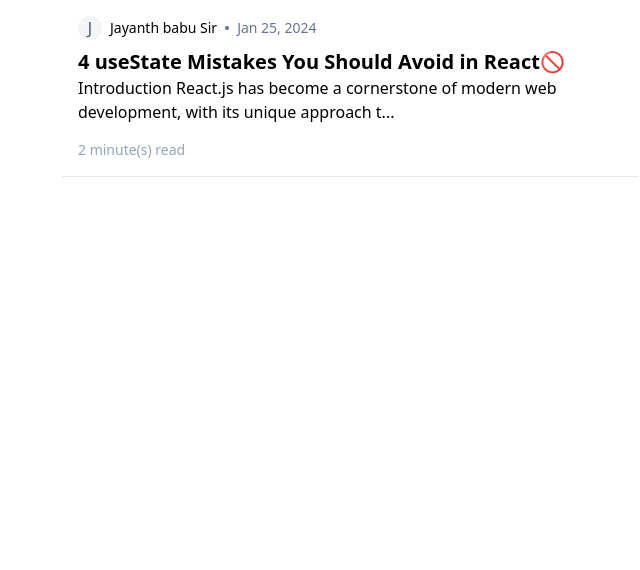
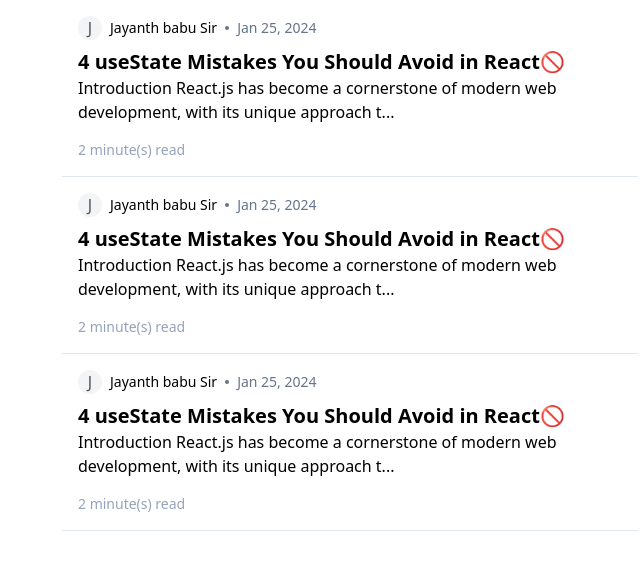
Before and after one commit to vinaybadgujar102/blogging-app, a React (Vite) app in the folder frontend/: page /blogs in a window 1280 px wide. Shown: the top 570 px of the page, without its empty margins (290-930 px from the left). Built offline with nearby package versions, Linux system fonts and the light colour scheme.

Commit message:
add more blogs

```diff
--- a/frontend/src/pages/Blogs.tsx
+++ b/frontend/src/pages/Blogs.tsx
@@ -11,6 +11,18 @@
           authorName="Jayanth babu Sir"
           publishedDate="Jan 25, 2024"
         />
+        <BlogCard
+          title="4 useState Mistakes You Should Avoid in React🚫"
+          content="Introduction React.js has become a cornerstone of modern web development, with its unique approach to managing state within components. One common hook, useState, is fundamental but often"
+          authorName="Jayanth babu Sir"
+          publishedDate="Jan 25, 2024"
+        />
+        <BlogCard
+          title="4 useState Mistakes You Should Avoid in React🚫"
+          content="Introduction React.js has become a cornerstone of modern web development, with its unique approach to managing state within components. One common hook, useState, is fundamental but often"
+          authorName="Jayanth babu Sir"
+          publishedDate="Jan 25, 2024"
+        />
       </div>
     </div>
   );
```
